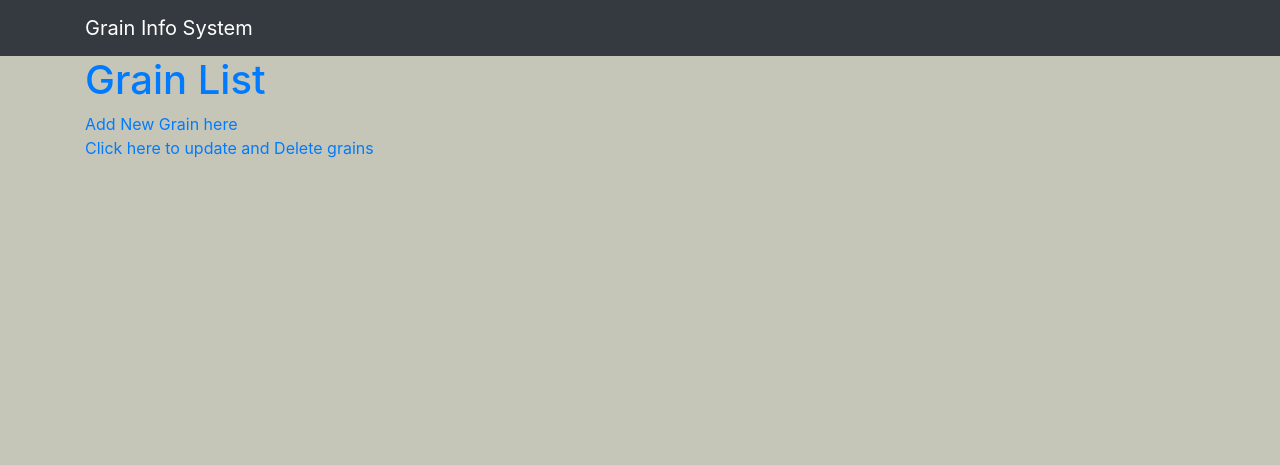
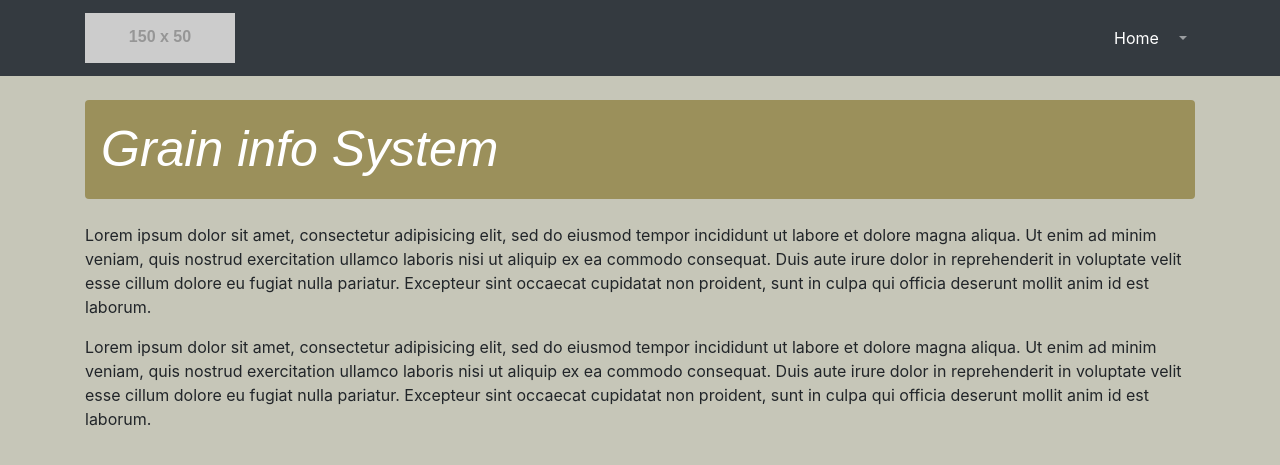
Before and after one commit to umeshumi/plantsystem11, a Django app: page / in a window 1280 px wide. Shown: the top 465 px of the page. Run offline with Django 3.2, Linux system fonts and the light colour scheme; grey boxes labelled with a size stand in for pictures from a placeholder-image service; some libraries are stand-ins or nearby versions.

Commit message:
updated hompage

```diff
--- a/plantcategory/templates/home.html
+++ b/plantcategory/templates/home.html
@@ -1,4 +1,5 @@
 {% load static %}
+{% load bootstrap4 %}
 <!doctype html>
 <html lang="en">
   <head>
@@ -8,22 +9,68 @@
 
     <!-- Bootstrap CSS -->
     <link rel="stylesheet" href="https://maxcdn.bootstrapcdn.com/bootstrap/4.0.0/css/bootstrap.min.css" integrity="sha384-Gn5384xqQ1aoWXA+058RXPxPg6fy4IWvTNh0E263XmFcJlSAwiGgFAW/dAiS6JXm" crossorigin="anonymous">
+    {% block additionalstyles %}
     <link rel="stylesheet" type="text/css" href="{% static 'style.css' %}">
-
-    <title>grain info</title>
+    {% endblock %}
+    <title>grain info system</title>
   </head>
   <body>
-  	 <nav class="navbar navbar-expand-lg navbar-dark bg-dark">
+     <nav class="navbar navbar-expand-lg navbar-dark bg-dark static-top">
     <div class="container">
-          <a class="navbar-brand" href="{% url 'plantcategory:home' %}">Grain Info System</a>
+    <a class="navbar-brand" href="#">
+          <img src="http://placehold.it/150x50?text=grain info system" alt="">
+        </a>
+    <button class="navbar-toggler" type="button" data-toggle="collapse" data-target="#navbarResponsive" aria-controls="navbarResponsive" aria-expanded="false" aria-label="Toggle navigation">
+          <span class="navbar-toggler-icon"></span>
+        </button>
+    <div class="collapse navbar-collapse" id="navbarResponsive">
+      <ul class="navbar-nav ml-auto">
+        <li class="nav-item active">
+          <a class="nav-link" href="{% url 'plantcategory:home' %}">Home
+                <span class="sr-only">(current)</span>
+              </a>
+        </li>
+        </li>
+
+        <li class="nav-item dropdown" >
+      <a class="nav-link dropdown-toggle" href="#" id="navbardrop" data-toggle="dropdown">
+        {{ user.username }}
+      </a>
+      <div class="dropdown-menu" style="background:#80ffff">
+
+        <a class="dropdown-item" href="{% url 'plantcategory:addgrain' %}">Add grain</a>
+        <a class="dropdown-item" href="{% url 'plantcategory:plantlist' %}">View grain</a>
+        <a class="dropdown-item" href="{% url 'admin:index' %}">Admin</a>
+      </div>
+    </li>
+
+      </ul>
+
+
+    </div>
   </div>
 </nav>
       {% block content %}
     <div class="container">
-  		    <h1> <a href="{% url 'plantcategory:plantlist' %}">Grain List</a> </h1>
-
-          <a href="{% url 'plantcategory:addgrain' %}">Add New Grain here</a><br>
-          <a href="{% url 'admin:index' %}">Click here to update and Delete grains</a>
+           <ol class="breadcrumb my-4">
+        <li class="breadcrumb-item active" style="color:white;">Grain info System</li>
+      </ol>
+      <div class="one">
+      <p> Lorem ipsum dolor sit amet, consectetur adipisicing elit, sed do eiusmod
+      tempor incididunt ut labore et dolore magna aliqua. Ut enim ad minim veniam,
+      quis nostrud exercitation ullamco laboris nisi ut aliquip ex ea commodo
+      consequat. Duis aute irure dolor in reprehenderit in voluptate velit esse
+      cillum dolore eu fugiat nulla pariatur. Excepteur sint occaecat cupidatat non
+      proident, sunt in culpa qui officia deserunt mollit anim id est laborum.</p>
+      </div>
+      <div class="one">
+      <p> Lorem ipsum dolor sit amet, consectetur adipisicing elit, sed do eiusmod
+      tempor incididunt ut labore et dolore magna aliqua. Ut enim ad minim veniam,
+      quis nostrud exercitation ullamco laboris nisi ut aliquip ex ea commodo
+      consequat. Duis aute irure dolor in reprehenderit in voluptate velit esse
+      cillum dolore eu fugiat nulla pariatur. Excepteur sint occaecat cupidatat non
+      proident, sunt in culpa qui officia deserunt mollit anim id est laborum.</p>
+      </div>
     </div>
     {% endblock %}
 
```
Lines whose indentation alone changed are shown as unchanged.
